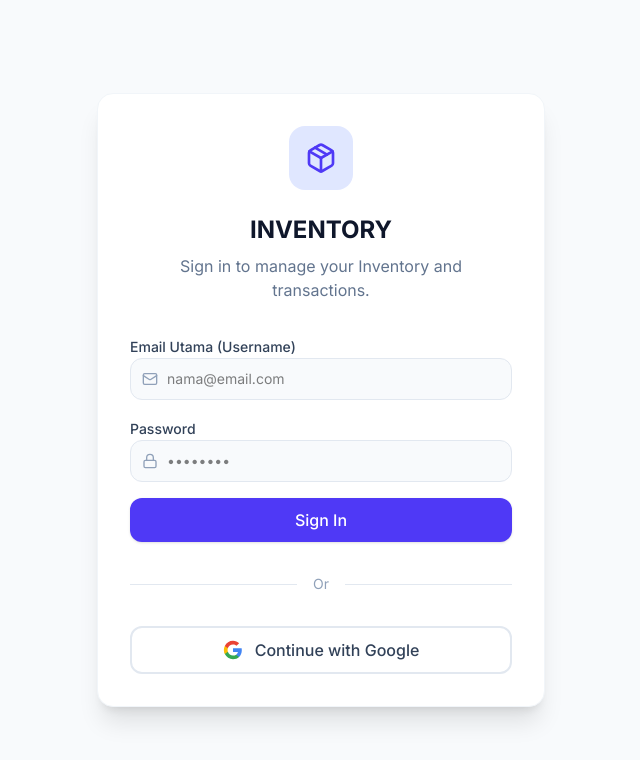
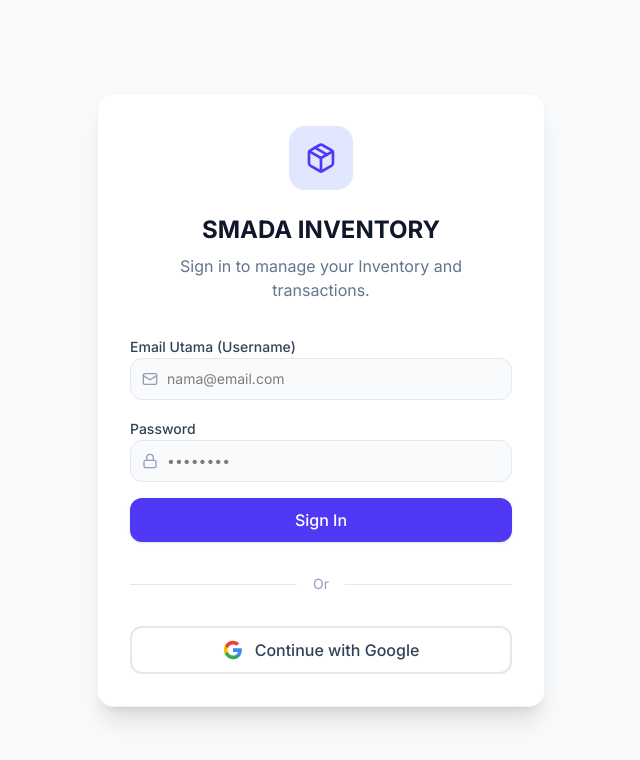
Before and after one commit to altamedia51-bot/Invensy, a React (Vite) app: page /login in a window 1280 px wide. Shown: the top 760 px of the page, without its empty margins (319-959 px from the left). Built offline with nearby package versions, Linux system fonts and the light colour scheme; no server answers.

Commit message:
refactor: Update app name to SMADA INVENTORY
Updates the application name across various files including HTML, JSON metadata, and component strings. This change standardizes the application's identity within the codebase and user-facing elements.

```diff
--- a/index.html
+++ b/index.html
@@ -6,7 +6,7 @@
     <link rel="icon" type="image/svg+xml" href="/favicon.svg" />
     <link rel="manifest" href="/manifest.json" />
     <meta name="theme-color" content="#4f46e5" />
-    <title>INVENTORY</title>
+    <title>SMADA INVENTORY</title>
   </head>
   <body>
     <div id="root"></div>
--- a/metadata.json
+++ b/metadata.json
@@ -1,6 +1,6 @@
 {
-  "name": "INVENTORY",
-  "description": "Sistem Informasi Sarana dan Prasarana SMA Negeri 2 (INVENTORY)",
+  "name": "SMADA INVENTORY",
+  "description": "Sistem Informasi Sarana dan Prasarana SMA Negeri 2 (SMADA INVENTORY)",
   "requestFramePermissions": [],
   "majorCapabilities": []
 }
--- a/src/components/InstallPWA.tsx
+++ b/src/components/InstallPWA.tsx
@@ -56,7 +56,11 @@ export const InstallPWA: React.FC<InstallPWAProps> = ({ variant = 'sidebar' }) =
     }
 
     if (!deferredPrompt) {
-      alert('Fitur instalasi belum siap atau tidak didukung oleh browser Anda. Pastikan Anda menggunakan Chrome/Edge dan sudah login.');
+      if (isIOS) {
+        alert('Untuk menginstal di iPhone: Klik tombol "Share" (kotak dengan panah ke atas) di browser Safari, lalu pilih "Add to Home Screen".');
+      } else {
+        alert('Sistem instalasi otomatis sedang disiapkan oleh browser. \n\nTips: Jika tombol tidak merespons, Anda bisa klik titik tiga (⋮) di pojok kanan atas Chrome, lalu pilih "Instal Aplikasi" atau "Tambahkan ke Layar Utama".');
+      }
       return;
     }
 
--- a/src/components/Sidebar.tsx
+++ b/src/components/Sidebar.tsx
@@ -29,8 +29,11 @@ export const Sidebar: React.FC<{ onClose?: () => void }> = ({ onClose }) => {
     <aside className="w-64 h-full bg-white dark:bg-slate-900 border-r border-slate-200 dark:border-slate-800 flex flex-col text-slate-800 dark:text-slate-200 transition-colors">
       <div className="p-6 flex items-center justify-between">
         <div className="flex items-center gap-3">
-          <div className="w-8 h-8 bg-indigo-600 rounded-lg flex items-center justify-center text-white font-bold text-lg">S</div>
-          <span className="text-xl font-bold tracking-tight text-slate-900 dark:text-white uppercase">INVENTORY</span>
+          <div className="w-9 h-9 bg-indigo-600 rounded-lg flex items-center justify-center text-white font-bold text-xl shrink-0 shadow-sm">S</div>
+          <div className="flex flex-col leading-none">
+            <span className="text-[10px] font-bold text-indigo-600 dark:text-indigo-400 tracking-wider">SMADA</span>
+            <span className="text-lg font-bold tracking-tight text-slate-900 dark:text-white uppercase">INVENTORY</span>
+          </div>
         </div>
         <button
           onClick={toggleTheme}
--- a/src/pages/Dashboard.tsx
+++ b/src/pages/Dashboard.tsx
@@ -179,7 +179,7 @@ export const Dashboard: React.FC = () => {
             <div className="bg-indigo-600 p-6 rounded-2xl shadow-lg text-white">
               <h3 className="font-bold mb-2">Pusat Bantuan</h3>
               <p className="text-xs text-indigo-100 mb-4 leading-relaxed">
-                Ada kendala dalam sistem pencatatan INVENTORY? Hubungi administrator atau IT Support sekarang.
+                Ada kendala dalam sistem pencatatan SMADA INVENTORY? Hubungi administrator atau IT Support sekarang.
               </p>
               <div className="flex flex-wrap gap-3">
                 <button className="flex items-center gap-2 text-sm font-bold bg-white/10 hover:bg-white/20 transition-colors px-4 py-2 rounded-lg w-fit">
--- a/src/pages/Login.tsx
+++ b/src/pages/Login.tsx
@@ -49,7 +49,7 @@ export const Login: React.FC = () => {
         <div className="w-16 h-16 bg-indigo-100 text-indigo-600 rounded-2xl flex items-center justify-center mx-auto mb-6">
           <Package className="w-8 h-8" />
         </div>
-        <h1 className="text-2xl font-bold text-slate-900 mb-2">INVENTORY</h1>
+        <h1 className="text-2xl font-bold text-slate-900 mb-2">SMADA INVENTORY</h1>
         <p className="text-slate-500 mb-8">Sign in to manage your Inventory and transactions.</p>
 
         {errorText && (
```
Also changed, not shown: public/manifest.json.
